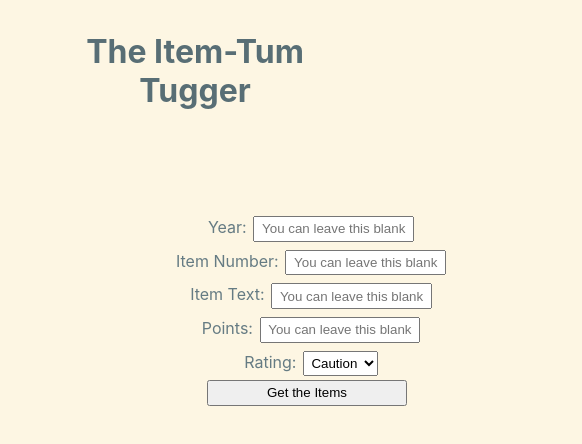
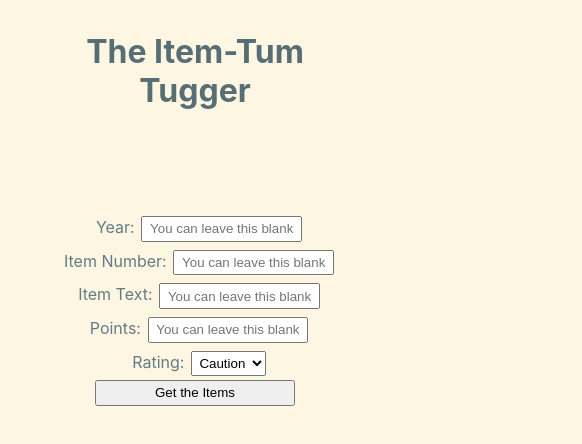
Before and after one commit to GASH-SCAV/big-list-frontend, a React (Create React App) app: page / in a window 390 px wide. Shown: the top 444 px of the page, 582 px wide, since content can reach past the window. Built offline with nearby package versions, Linux system fonts and the light colour scheme.

Commit message:
make form display nicely on mobile

```diff
--- a/src/App.css
+++ b/src/App.css
@@ -56,7 +56,6 @@ a:hover {
 form {
   display: flex;
   flex-direction: column;
-  width: 550px;
   margin: 1em auto;
 }
 
```
